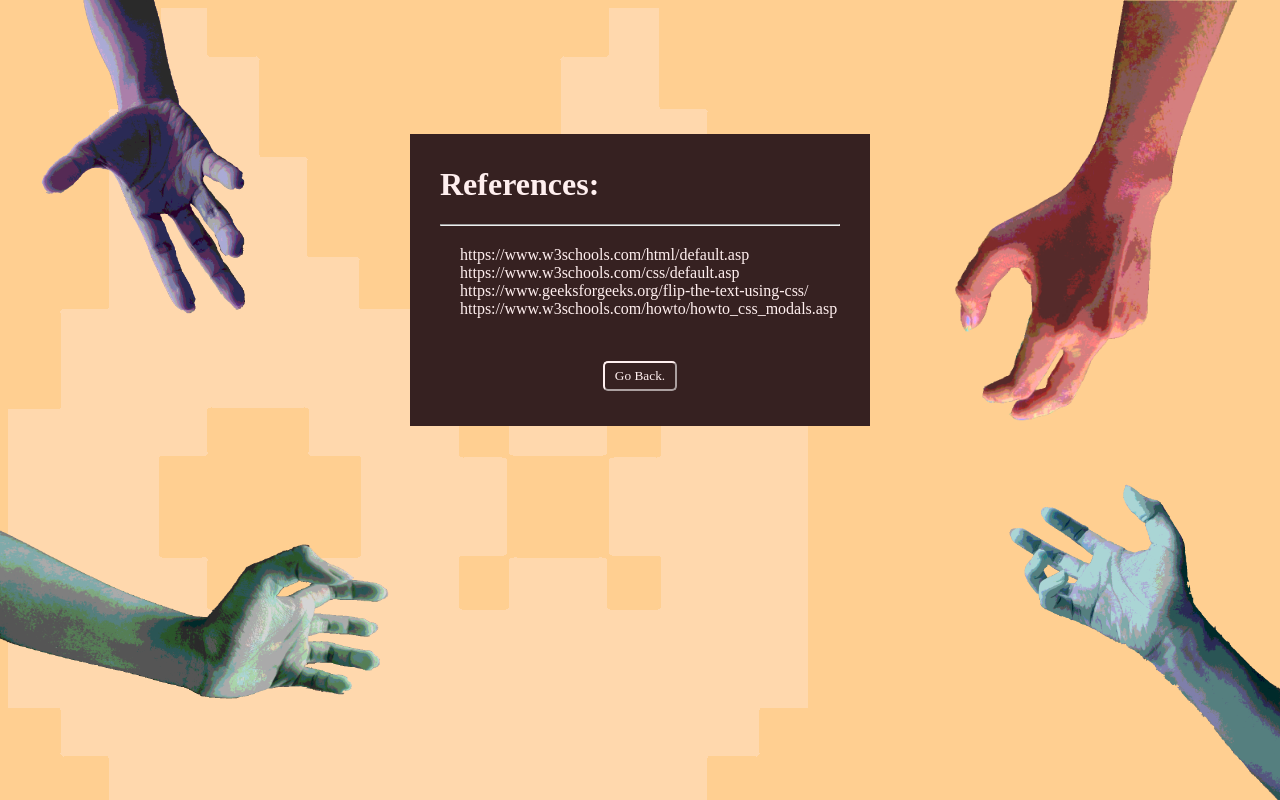
After one commit to lbarcega/lab2, a PHP site: page /references.html in a window 1280 px wide. The commit adds this page. Run offline with PHP 8.4, Linux system fonts and the light colour scheme.

Commit message:
Added references

```diff
--- a/week5/profile.html
+++ b/week5/profile.html
@@ -6,9 +6,7 @@
   <title>Profile</title>
 </head>
   <body class = "profile">
-    <nav class="navbar">
-      <a href="profile.html"><img class="bg-image" src="images/logo-bg.png" alt="the boy"></a>
-    </nav>
+    <a href="profile.html"><img class="bg-image" src="images/logo-bg.png" alt="the boy"></a>
     <div class="small-container">
       <div id = "hands">
         <img src="images/hann1.gif" class="hand1 handy">
--- /dev/null
+++ b/week5/references.html
@@ -0,0 +1,32 @@
+<!doctype html>
+<head>
+  <meta charset="utf-8">
+  <link rel="stylesheet" type="text/css" href="css/app.css">
+  <link rel="icon" type="image/x-icon" href="images/favicon.ico">
+  <title>References</title>
+</head>
+  <body class = "profile">
+      <a href="profile.html"><img class="bg-image" src="images/logo-bg.png" alt="the boy"></a>
+
+    <div class="small-container">
+        <img src="images/hann1.gif" class="hand1 handy">
+        <img src="images/hann2b.gif" class="hand2 handy">
+        <img src="images/hann3b.gif" class="hand3 handy">
+        <img src="images/hann4.gif" class="hand4 handy">
+    </div>
+   <div class="small-container">
+    <div class="gallery">
+      <h1>References: </h1><hr>
+        <p>
+          https://www.w3schools.com/html/default.asp<br>
+          https://www.w3schools.com/css/default.asp<br>
+          https://www.geeksforgeeks.org/flip-the-text-using-css/<br>
+          https://www.w3schools.com/howto/howto_css_modals.asp<br><br>
+        <center>
+        <a href="profile.html"><button type="button" class="yellow" >Go Back.</button></a>
+        </center>
+      </p>
+    </div>
+  </div>
+  </body>
+</html>
```
Also changed, not shown: week5/css/app.css (+13 -85 lines).
